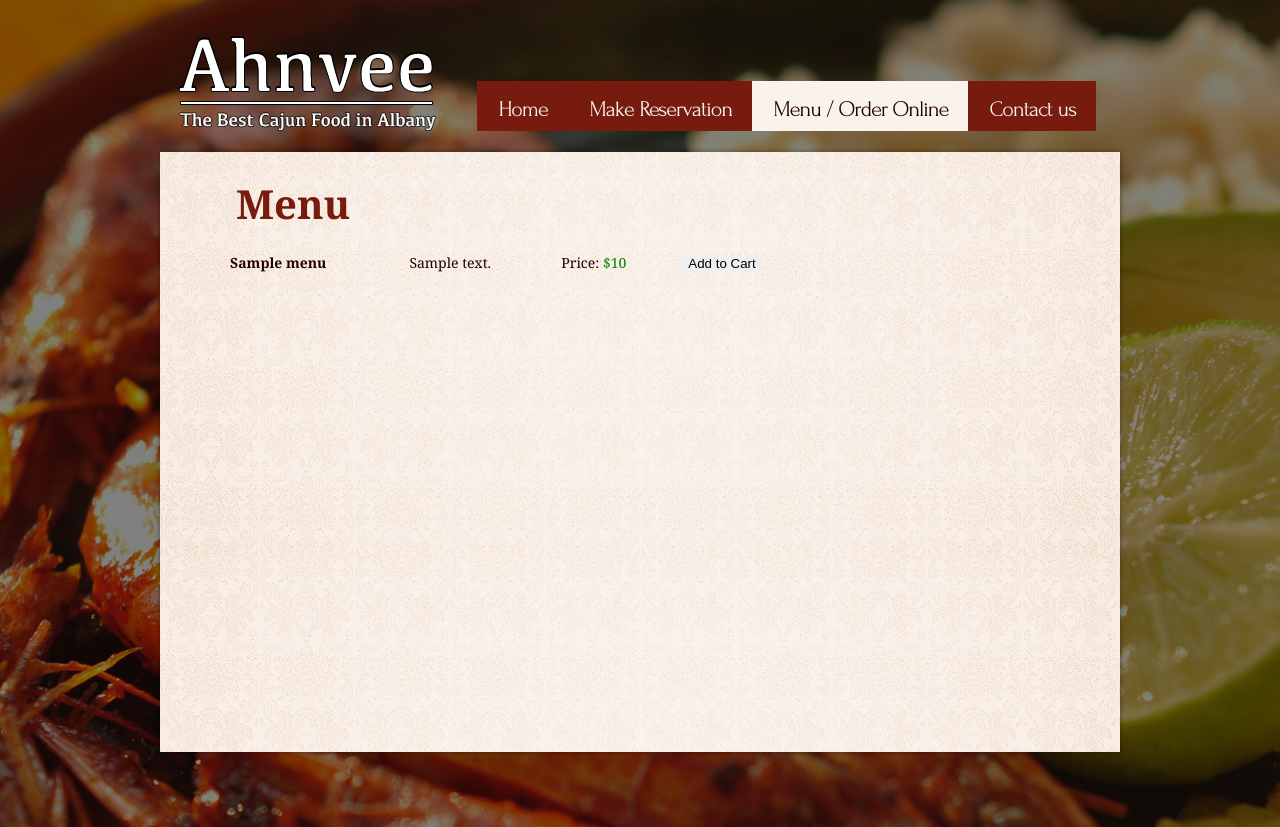
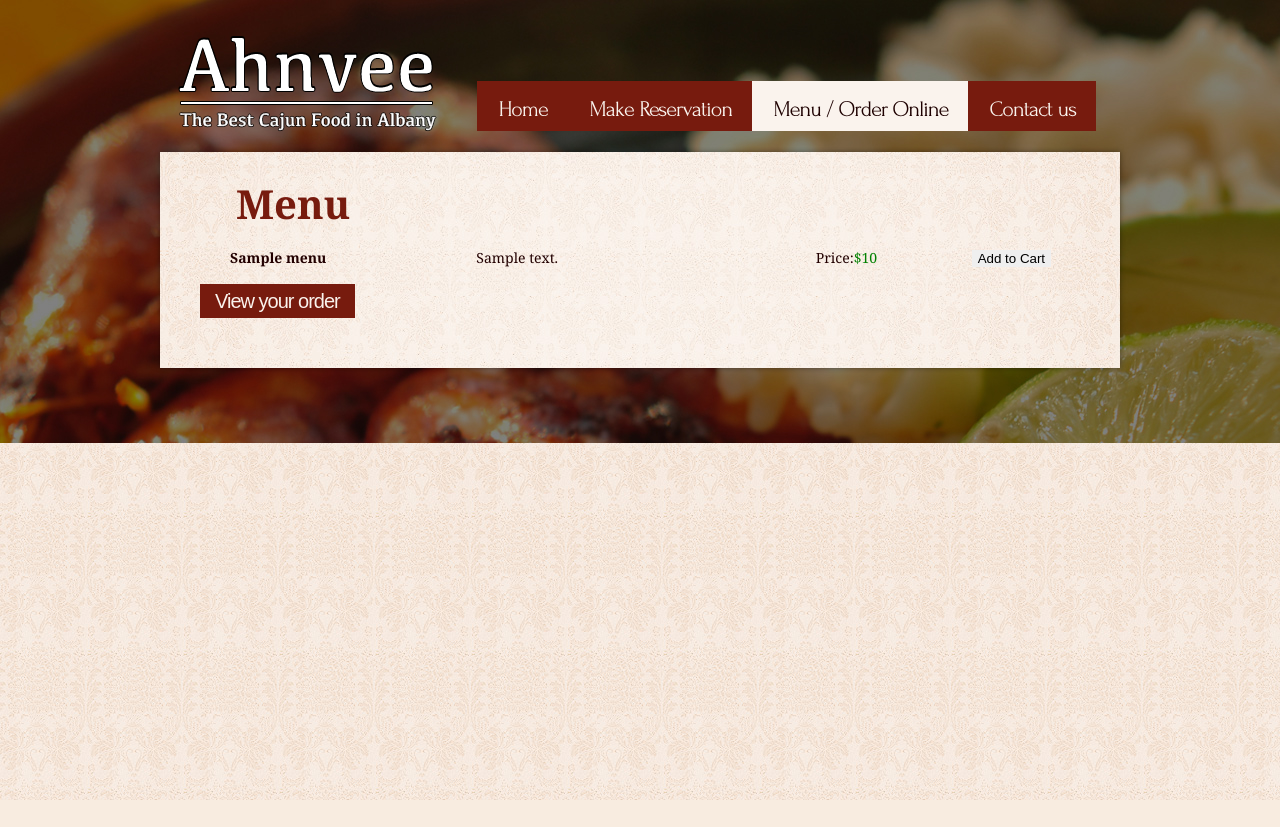
Before and after one commit to SUNY-Albany-CCI/INF-362-Web-Development-Sandbox-Fall-2013, a PHP site: page /order_online.php in a window 1280 px wide. After the commit the page ends 800 px from the top, so only its background shows below. Run offline with PHP 8.4, Linux system fonts and the light colour scheme; tables that the repository leaves empty hold one stand-in row (values such as "Sample post").

Commit message:
Cleaned up the project, finished the shopping cart functionality.

```diff
--- a/dreamTeam/FinalProject_DreamTeam/contactPost.php
+++ b/dreamTeam/FinalProject_DreamTeam/contactPost.php
@@ -12,7 +12,6 @@ $message = "
 Name: $fName $lName
 E-mail: $email
 
-
 Message: $comment";
 
 mail($myemail,$subject,$message);
--- a/dreamTeam/FinalProject_DreamTeam/css/style.css
+++ b/dreamTeam/FinalProject_DreamTeam/css/style.css
@@ -1,33 +1,15 @@
-/* Getting the new tags to behave */
 article, aside, audio, canvas, command, datalist, details, embed, figcaption, figure, footer, header, hgroup, keygen, meter, nav, output, progress, section, source, video {display:block}
 mark, rp, rt, ruby, summary, time {display:inline}
 
-/* Left & Right alignment */
-.left {float:left}
-.right {float:right}
 .wrapper {width:100%;overflow:hidden}
 .wrap{overflow:hidden;width:965px;margin-left:-5px;padding-left:5px}
 
-/* Global properties */
 body {
 background:url(../images/bg_bot.jpg) center 0 repeat #faf3ed;
 border:0;
 font:14px Georgia, "Times New Roman", Times, serif;
 color:#200;
 line-height:24px
-}
-
-.ic, .ic a {
-border:0;
-float:right;
-background:#fff;
-color:#f00;
-width:50%;
-line-height:10px;
-font-size:10px;
-margin:-220% 0 0 0;
-overflow:hidden;
-padding:0
 }
 
 .css3 {
@@ -42,7 +24,7 @@ position:relative
 
 /* Global Structure */
 .main {	margin:0 auto;	width:960px}
-.body1 {background:url(../images/Seafood-Dish-2.jpg) top center no-repeat}
+.body {background:url(../images/Seafood-Dish-2.jpg) top center no-repeat}
 .body2 {background:#faf3ed}
 .body3 {background:url(../images/bg_bot.jpg) top center repeat}
 .body4 {background:url(../images/bg_bot_img.jpg) top center no-repeat}
@@ -133,9 +115,9 @@ color:#1e0000;
 text-decoration:underline;
 }
 
-.content_bg {width:100%;height:600px;background:url(../images/bg_slider.jpg) 0 0 repeat;position:relative;overflow:hidden;box-shadow:0 0 5px rgba(0, 0, 0, .4);-moz-box-shadow:0 0 5px rgba(0, 0, 0, .4);-webkit-box-shadow:0 0 5px rgba(0, 0, 0, .4);margin-bottom:35px}
+.content_bg {width:100%;height:100%;background:url(../images/bg_slider.jpg) 0 0 repeat;position:relative;overflow:hidden;box-shadow:0 0 5px rgba(0, 0, 0, .4);-moz-box-shadow:0 0 5px rgba(0, 0, 0, .4);-webkit-box-shadow:0 0 5px rgba(0, 0, 0, .4);margin-bottom:35px}
 
-.slider_bg {width:100%;height:404px;background:url(../images/bg_slider.jpg) 0 0 no-repeat;position:relative;overflow:hidden;box-shadow:0 0 5px rgba(0, 0, 0, .4);-moz-box-shadow:0 0 5px rgba(0, 0, 0, .4);-webkit-box-shadow:0 0 5px rgba(0, 0, 0, .4);margin-bottom:35px}
+.slideshow {width:100%;height:404px;background:url(../images/bg_slider.jpg) 0 0 no-repeat;position:relative;overflow:hidden;box-shadow:0 0 5px rgba(0, 0, 0, .4);-moz-box-shadow:0 0 5px rgba(0, 0, 0, .4);-webkit-box-shadow:0 0 5px rgba(0, 0, 0, .4);margin-bottom:35px}
 .slider {top:10px;right:10px;position:absolute;z-index:1;width:920px}
 .slider .items {display:none}
 .slider .pic {float:right;position:relative}
@@ -183,17 +165,16 @@ text-decoration:underline;
 .comboButton {display:inline-block;font-size:20px;color:#faf3ed;line-height:34px;padding:0 4px;background:#a80002;letter-spacing:-1px}
 .comboButton:hover {text-decoration:none;color:#1e0000;background:#faf3ed}
 
-
-#reservationsHeading {
+#mainHeading {
 font-size:40px;
-padding-bottom:35px;
 color:#771b0e;
 }
 
-#reservationContent {
+#mainContent {
 padding-left:40px;
-width:500px;
+width:700px;
 padding-top:40px;
+padding-bottom:50px;
 }
 
 #reservationInput {
@@ -220,7 +201,7 @@ width:130px;
 padding-left:40px;
 }
 
-#contactForm {
+#inputForm {
 padding-left:40px;
 }
 
@@ -229,10 +210,19 @@ padding:15px;
 }
 
 #menuTable tr {
-width:100px;
+width:300px;
+}
+
+#menuTable td {
+width:400px;
 }
 
 #menuTable {
+width:1000px;
 margin-left:30px;
 margin-top:30px;
 }
+
+#price {
+text-align:center;
+}
--- a/dreamTeam/FinalProject_DreamTeam/includes/db.php
+++ b/dreamTeam/FinalProject_DreamTeam/includes/db.php
@@ -1,5 +1,5 @@
 <?php
 	$conn = mysql_connect('localhost','user1','user1pass');
 	$db = mysql_select_db("test",$conn);
-
+	session_start();
 ?>
--- a/dreamTeam/FinalProject_DreamTeam/includes/functions.php
+++ b/dreamTeam/FinalProject_DreamTeam/includes/functions.php
@@ -35,14 +35,7 @@
 		if($pid<1 or $q<1) return;
 
 		if(is_array($_SESSION['cart'])){
-			if(product_exists($pid)) {
-			$max=count($_SESSION['cart']);
-		    for($i=0;$i<$max;$i++){
-			$pid=$_SESSION['cart'][$i]['productid'];
-			$_SESSION['cart'][$i]['qty']=($q+1);
-			break;
-			}
-			}
+			if(product_exists($pid)) return;
 			$max=count($_SESSION['cart']);
 			$_SESSION['cart'][$max]['productid']=$pid;
 			$_SESSION['cart'][$max]['qty']=$q;
--- a/dreamTeam/FinalProject_DreamTeam/order_online.php
+++ b/dreamTeam/FinalProject_DreamTeam/order_online.php
@@ -1,7 +1,7 @@
 <?php
 	include("includes/db.php");
 	include("includes/functions.php");
-	session_start();
+
 	if(isset($_REQUEST['command']) && $_REQUEST['command']=='add' && $_REQUEST['productid']>0){
 		$pid=$_REQUEST['productid'];
 		addtocart($pid,1);
@@ -9,6 +9,7 @@
 		exit();
 	}
 ?>
+
 <!DOCTYPE html>
 <html lang="en">
 	<head>
@@ -17,13 +18,6 @@
 		<link rel="stylesheet" href="css/reset.css" type="text/css" media="all">
 		<link rel="stylesheet" href="css/layout.css" type="text/css" media="all">
 		<link rel="stylesheet" href="css/style.css" type="text/css" media="all">
-<script type="text/javascript">
-	function addtocart(pid){
-		document.form1.productid.value=pid;
-		document.form1.command.value='add';
-		document.form1.submit();
-	}
-</script>
 
 <script type="text/javascript" src="js/jquery-1.6.js" ></script>
 <script type="text/javascript" src="js/cufon-yui.js"></script>
@@ -35,19 +29,21 @@
 <script type="text/javascript" src="js/script.js"></script>
 <script type="text/javascript" src="js/atooltip.jquery.js"></script>
 
+<script type="text/javascript">
+	function addtocart(pid){
+		document.form1.productid.value=pid;
+		document.form1.command.value='add';
+		document.form1.submit();
+	}
+</script>
+
 </head>
-
-<body id="page1">
+	<body>
 		<form name="form1">
 			<input type="hidden" name="productid" />
 			<input type="hidden" name="command" />
-</form>
-
-<div class="body6">
-	<div class="body1">
-		<div class="body5">
+			<div class="body">
 				<div class="main">
-
 <!-- header -->
 					<header>
 						<h1><a href="index.php" id="logo">Cajun Restaurant</a></h1>
@@ -65,11 +61,8 @@
 <!-- content -->
 				<article id="content">
 					<div class="content_bg">
-
-						<div id="reservationContent">
-
-						<h1 align="center" id="reservationsHeading">Menu</h1>
-
+						<div id="mainContent">
+							<h1 align="center" id="mainHeading">Menu</h1>
 								<br />
 					<table id="menuTable" cellpadding="2px" width="600px">
 		 <?php
@@ -79,26 +72,19 @@
 						<tr>
 							<td>	<b><?php echo $row['name']?></b></td>
 							<td><?php echo $row['description']?></td>
-												<td>Price:<big style="color:green">
-												$<?php echo $row['price']?></big></td>
-												<td><input type="button" value="Add to Cart" onclick="addtocart(<?php echo $row['serial']?>)" />
-								</td>
+							<td id="price">Price:<big style="color:green">$<?php echo $row['price']?></big></td>
+							<td><input type="button" value="Add to Cart" onclick="addtocart(<?php echo $row['serial']?>)" /></td>
 						</tr>
 						<tr><td colspan=2><hr size="1" /></td>
 						<? } ?>
 					</table>
-
-					</div>
-					<div class="wrap">
-
+						<input type="button" class="button1" value="View your order" onclick="window.location='shoppingcart.php'" />
 					</div>
 				</article>
 			</div>
 		</div>
 	</div>
 </div>
-
-
-<script type="text/javascript"> Cufon.now(); </script>
+</form>
 </body>
 </html>
```
Also changed, not shown: dreamTeam/FinalProject_DreamTeam/contact.php (+6 -58 lines), dreamTeam/FinalProject_DreamTeam/finalPro.php (+9 -38 lines), dreamTeam/FinalProject_DreamTeam/index.php (+10 -14 lines), dreamTeam/FinalProject_DreamTeam/reservations.php (+8 -67 lines), dreamTeam/FinalProject_DreamTeam/shoppingcart.php (+17 -27 lines), dreamTeam/FinalProject_DreamTeam/img1.jpg (added), dreamTeam/FinalProject_DreamTeam/js/img1.jpg (added), 6 other files. Lines whose indentation alone changed are shown as unchanged.
